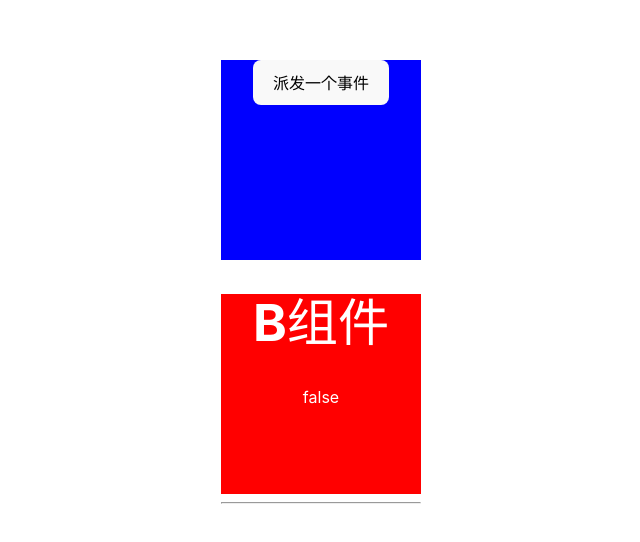
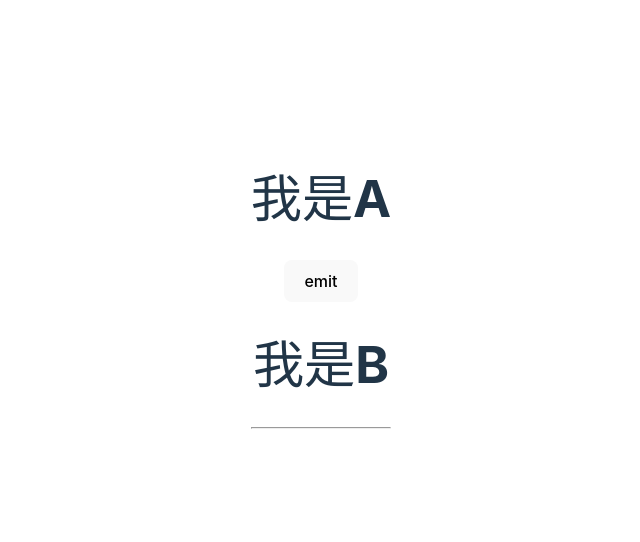
Before and after one commit to xiaoshanzhaguo/Vue3_Study, a Vue app: page / in a window 1280 px wide. Shown: the part 114-656 px from the top of the page, without its empty margins (319-959 px from the left). Built offline with nearby package versions, Linux system fonts and the light colour scheme.

Commit message:
feat: Mitt

```diff
--- a/package.json
+++ b/package.json
@@ -12,6 +12,7 @@
     "animate.css": "^4.1.1",
     "gsap": "^3.12.5",
     "lodash": "^4.17.21",
+    "mitt": "^3.0.1",
     "unplugin-vue-define-options": "^1.4.1",
     "vue": "^3.2.37"
   },
--- a/src/components/A.vue
+++ b/src/components/A.vue
@@ -1,23 +1,21 @@
 <template>
- <div class="A">
-    <button @click="emitB">派发一个事件</button>
+ <div>
+    <h1>我是A</h1>
+    <button @click="emit">emit</button>
  </div>
 </template>
 
 <script setup lang='ts'>
-import Bus from '../Bus'
-let flag = false
-const emitB = () => {
-    flag = !flag
-    Bus.emit('on-click', flag)
+// 引入当前组件的实例
+import { getCurrentInstance} from 'vue';
+
+const instance = getCurrentInstance()
+
+const emit = () => {
+    instance?.proxy?.$Bus.emit('on-xiaomei', 'mitt')
+    instance?.proxy?.$Bus.emit('on-xiaomei2', 'mitt2')
 }
 </script>
 
 <style scoped>
-.A {
-    width: 200px;
-    height: 200px;
-    color: #fff;
-    background: blue;
-}
 </style>
--- a/src/components/B.vue
+++ b/src/components/B.vue
@@ -1,25 +1,30 @@
 <template>
-    <div class="B">
-        <h1>B组件</h1>
-        {{ Flag }}
-    </div>
+  <div>
+    <h1>我是B</h1>
+  </div>
 </template>
 
-<script setup lang='ts'>
-import { ref } from 'vue'
-import Bus from '../Bus'
+<script setup lang="ts">
+import { getCurrentInstance } from "vue";
+const instance = getCurrentInstance()
 
-let Flag = ref(false)
-Bus.on('on-click', (flag: boolean) => {
-    Flag.value = flag
+instance?.proxy?.$Bus.on('on-xiaomei', (str) => {
+    console.log(str, "=========>B")
 })
+// * 代表监听所有的事件触发
+instance?.proxy?.$Bus.on('*', (type, str) => {
+    console.log(type, str, "=========>B")
+})
+
+// 还有对应的off方法 off->取消指定的mitt事件，取消的的函数
+const Bus = (str: any) => {
+    console.log(str, "========>B")
+}
+instance?.proxy?.$Bus.off('on-xiaomei', Bus)
+
+// 还有删除全部的方法 all.clear() 取消所有的mitt事件
+instance?.proxy?.$Bus.all.clear()
 </script>
 
-<style lang="less" scoped>
-.B {
-    width: 200px;
-    height: 200px;
-    color: #fff;
-    background: red;
-}
+<style scoped>
 </style>
--- a/src/main.ts
+++ b/src/main.ts
@@ -2,8 +2,21 @@ import { createApp } from 'vue'
 import './style.css'
 import App from './App.vue'
 import Card from './components/Card.vue'
+import mitt from 'mitt'
+
+const Mit = mitt()
 
 export const app = createApp(App)
+
+// 在全局，扩展globalProperties的声明
+declare module 'vue' {
+    export interface ComponentCustomProperties {
+        $Bus: typeof Mit
+    }
+}
+
+// 这样挂载后，并不会有对应的ts帮我们去声明
+app.config.globalProperties.$Bus = Mit
 
 app.component('Card', Card)
 
```
Also changed, not shown: 1 other file (tests, documents, lock files or other folders).
